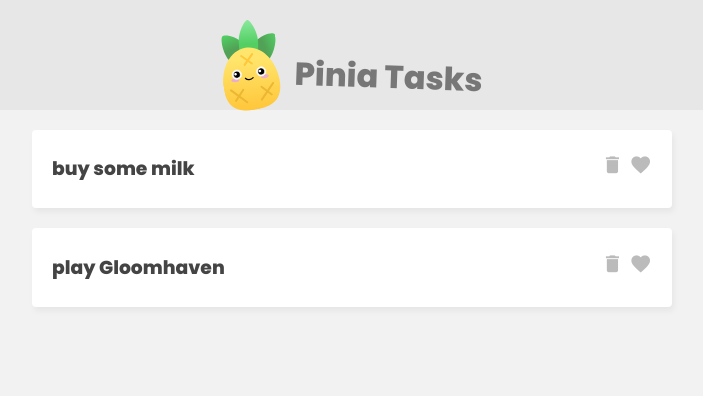
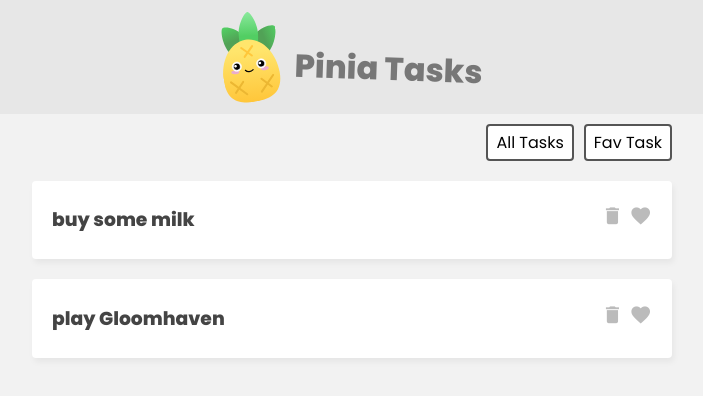
Before and after one commit to ahmadhassan44/pinia-tut, a Vue app: page / in a window 1280 px wide. Shown: the top 396 px of the page, without its empty margins (288-991 px from the left). Built offline with nearby package versions, Linux system fonts and the light colour scheme.

Commit message:
feat/add filtering

```diff
--- a/src/App.vue
+++ b/src/App.vue
@@ -3,8 +3,17 @@
     <img src="./assets/pinia-logo.svg" alt="logo" class="logo" />
     <h1>Pinia Tasks</h1>
   </header>
-  <div class="task-list">
+  <nav class="filter">
+    <button @click="filter='all'">All Tasks</button>
+    <button @click="filter='fav'">Fav Task</button>
+  </nav>
+  <div class="task-list" v-if="filter==='all'">
     <div v-for="task in taskStore.tasks" :key="task.id">
+      <TaskDetails :task="task" />
+    </div>
+  </div>
+  <div class="task-list" v-if="filter==='fav'">
+    <div v-for="task in taskStore.favs" :key="task.id">
       <TaskDetails :task="task" />
     </div>
   </div>
@@ -13,6 +22,7 @@
 <script lang="ts">
 import { useTaskStore } from './stores/TaskStore'
 import TaskDetails from './components/TaskDetails.vue'
+import { ref } from 'vue';
 
 export default {
   components: {
@@ -20,8 +30,10 @@ export default {
   },
   setup() {
     const taskStore = useTaskStore()
+    const filter=ref('all')
     return {
       taskStore,
+      filter
     }
   },
 }
--- a/src/assets/main.css
+++ b/src/assets/main.css
@@ -13,7 +13,7 @@ body * {
 header {
   text-align: center;
   background: #e7e7e7;
-  padding-top: 20px;
+  padding:1.5vh 0;
   display: flex;
   justify-content: center;
   align-items: center;
@@ -65,3 +65,20 @@ header h1 {
   cursor: pointer;
   color: #bbb;
 }
+
+.filter {
+  width: 640px;
+  margin: 10px auto;
+  text-align: right;
+}
+.filter button {
+  display: inline-block;
+  margin-left: 10px;
+  background: #fff;
+  border: 2px solid #555;
+  border-radius: 4px;
+  padding: 4px 8px;
+  cursor: pointer;
+  font-size: 0.8em;
+  font-size: 1em;
+}
```
Also changed, not shown: src/stores/TaskStore.ts (line endings or trailing spaces).
